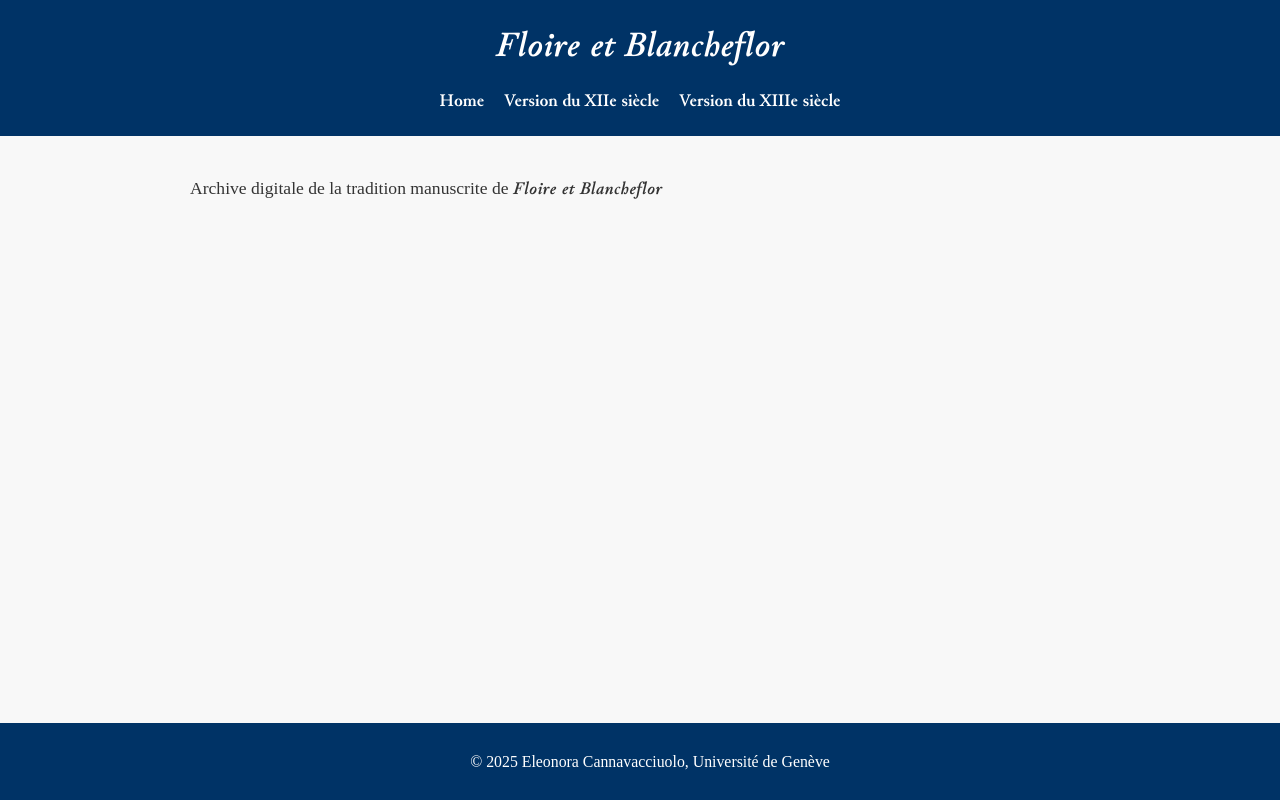
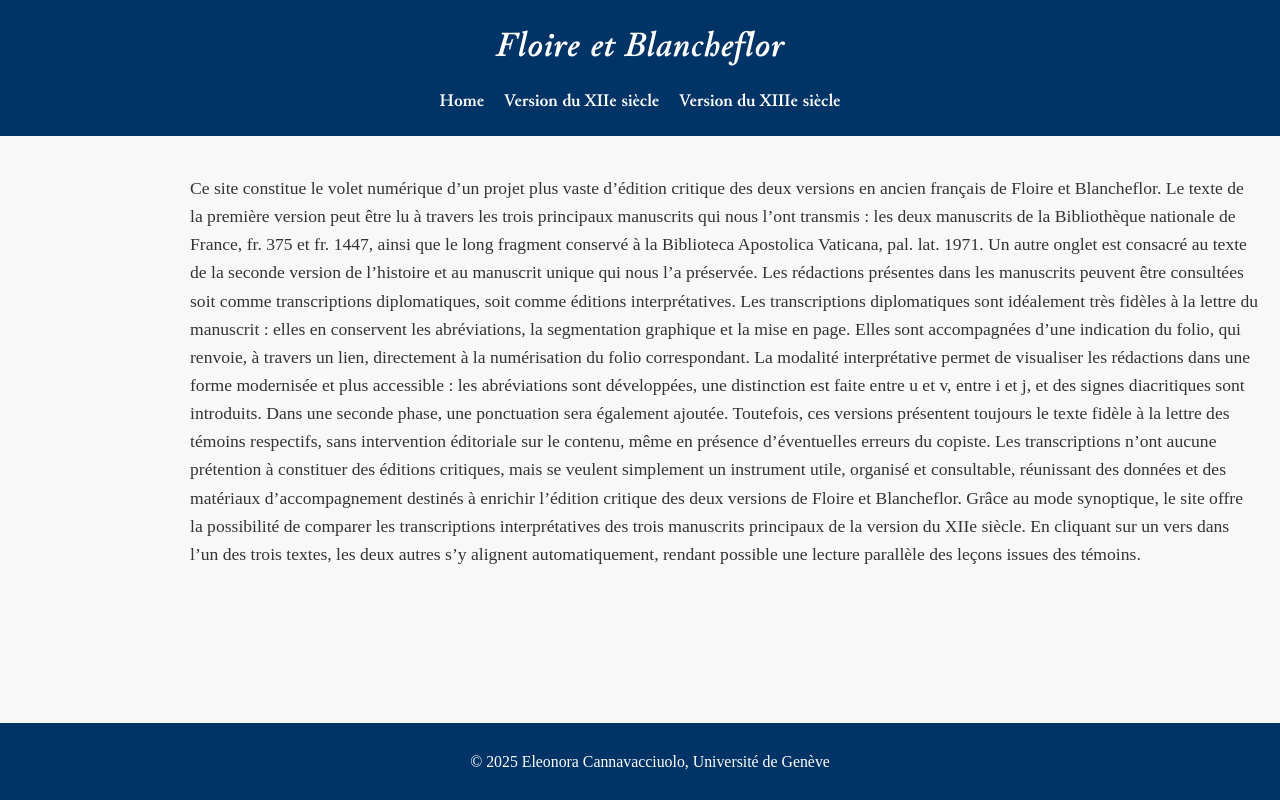
Before and after one commit to EleonoraCannavacciuolo/floire-blancheflor-digital, a plain HTML site: page docs/index.html in a window 1280 px wide. Drawn offline with Linux system fonts and the light colour scheme; a web font is replaced by a local one.

Commit message:
Update index.html

```diff
--- a/docs/index.html
+++ b/docs/index.html
@@ -20,7 +20,15 @@
 
     <main>
         <section>
-            <p>Archive digitale de la tradition manuscrite de <em>Floire et Blancheflor</em></p>
+            <p>Ce site constitue le volet numérique d’un projet plus vaste d’édition critique des deux versions en ancien français de Floire et Blancheflor.
+            Le texte de la première version peut être lu à travers les trois principaux manuscrits qui nous l’ont transmis : les deux manuscrits de la Bibliothèque nationale de France, fr. 375 et fr. 1447, ainsi que le long fragment conservé à la Biblioteca Apostolica Vaticana, pal. lat. 1971.
+            Un autre onglet est consacré au texte de la seconde version de l’histoire et au manuscrit unique qui nous l’a préservée.
+            Les rédactions présentes dans les manuscrits peuvent être consultées soit comme transcriptions diplomatiques, soit comme éditions interprétatives.
+            Les transcriptions diplomatiques sont idéalement très fidèles à la lettre du manuscrit : elles en conservent les abréviations, la segmentation graphique et la mise en page. Elles sont accompagnées d’une indication du folio, qui renvoie, à travers un lien, directement à la numérisation du folio correspondant.
+            La modalité interprétative permet de visualiser les rédactions dans une forme modernisée et plus accessible : les abréviations sont développées, une distinction est faite entre u et v, entre i et j, et des signes diacritiques sont introduits. Dans une seconde phase, une ponctuation sera également ajoutée. Toutefois, ces versions présentent toujours le texte fidèle à la lettre des témoins respectifs, sans intervention éditoriale sur le contenu, même en présence d’éventuelles erreurs du copiste. Les transcriptions n’ont aucune prétention à constituer des éditions critiques, mais se veulent simplement un instrument utile, organisé et consultable, réunissant des données et des matériaux d’accompagnement destinés à enrichir l’édition critique des deux versions de Floire et Blancheflor.
+            Grâce au mode synoptique, le site offre la possibilité de comparer les transcriptions interprétatives des trois manuscrits principaux de la version du XIIe siècle.
+            En cliquant sur un vers dans l’un des trois textes, les deux autres s’y alignent automatiquement, rendant possible une lecture parallèle des leçons issues des témoins.
+</p>
         </section>
     </main>
 
```
